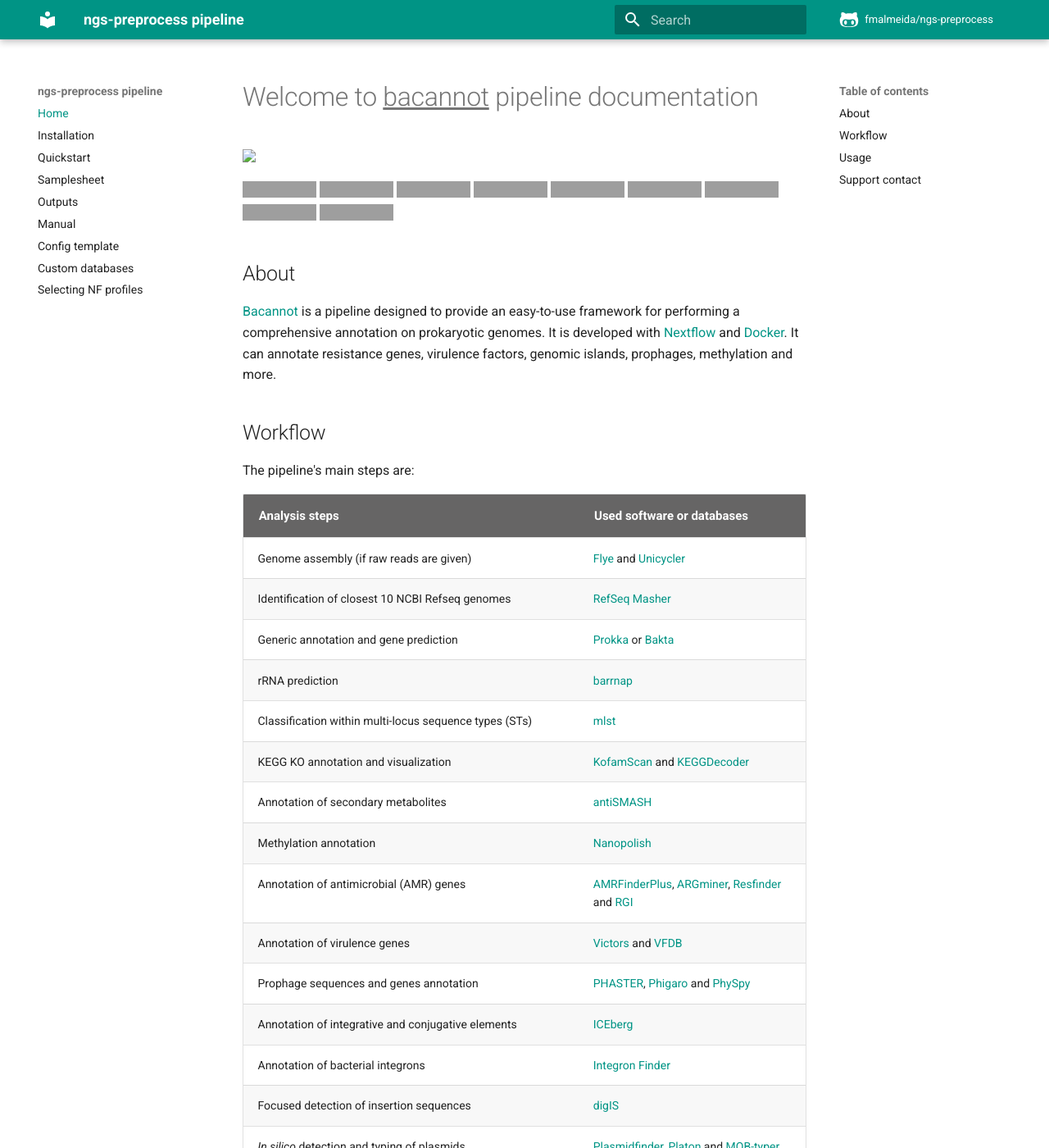
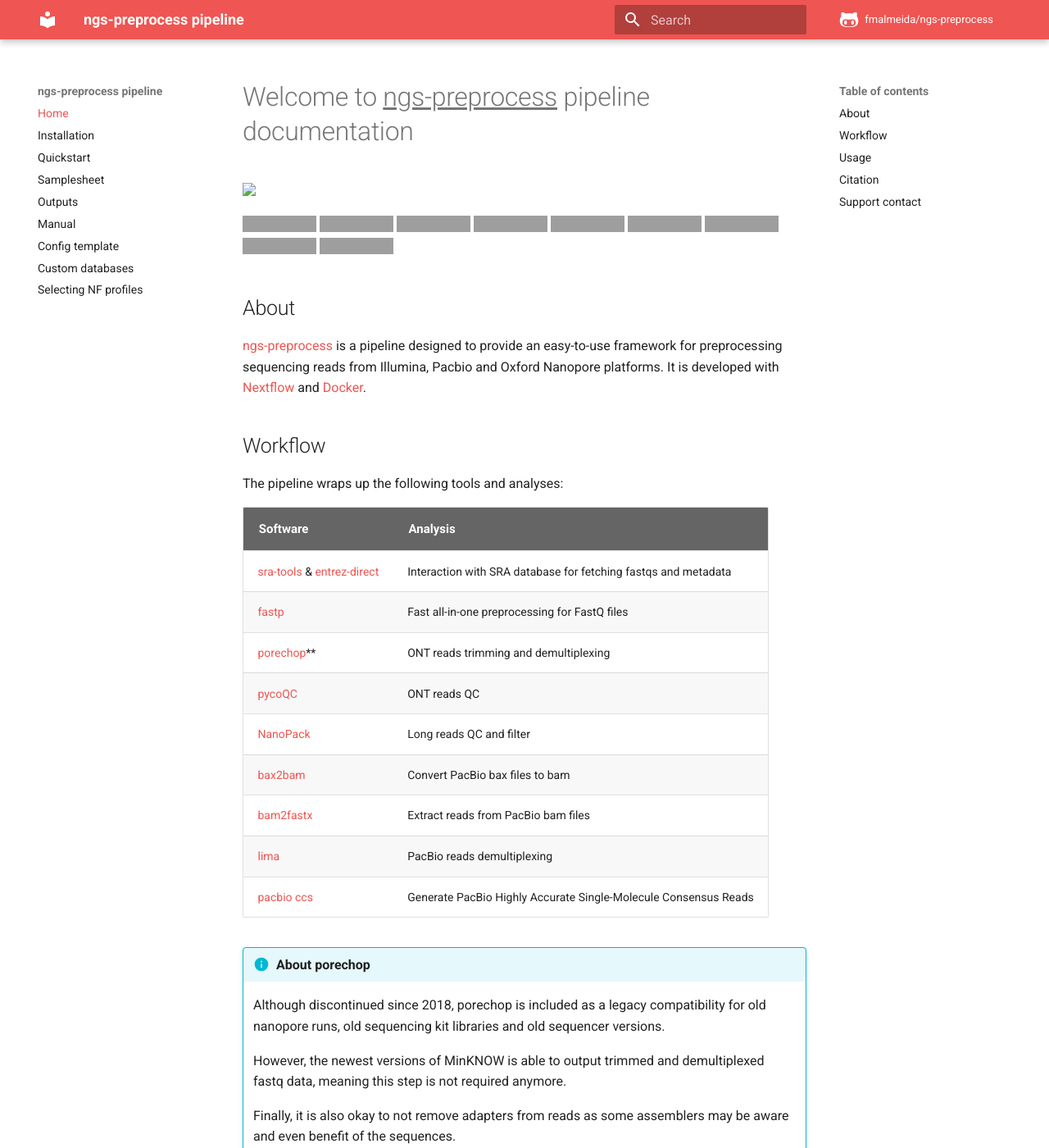
Before and after one commit to fmalmeida/ngs-preprocess, an MkDocs documentation site: the page built from docs/index.md, in a window 1280 px wide and 1400 px high, cut to the strip 0-1400 px from the top of the window. Shown: the whole strip at 82% size. Built offline with MkDocs 1.6.1 and Material for MkDocs 9.7.7, drawn with Linux system fonts in a browser that asks for light colours; comment, search, counter and statistics services are not loaded; some of the changed text lies outside the part shown; grey boxes are pictures that could not be loaded.

Commit message:
update homepage

````diff
--- a/docs/index.md
+++ b/docs/index.md
@@ -1,56 +1,48 @@
-# Welcome to <u>bacannot</u> pipeline documentation
+# Welcome to <u>ngs-preprocess</u> pipeline documentation
 
 <img src="./lab_logo.png" width="300px">
 
 [![F1000 Paper](https://img.shields.io/badge/Citation%20F1000-10.12688/f1000research.139488.1-orange)](https://doi.org/10.12688/f1000research.139488.1)
-[![GitHub release (latest by date including pre-releases)](https://img.shields.io/github/v/release/fmalmeida/bacannot?include_prereleases&label=Latest%20release)](https://github.com/fmalmeida/bacannot/releases)
-[![Documentation](https://img.shields.io/badge/Documentation-readthedocs-brightgreen)](https://bacannot.readthedocs.io/en/latest/?badge=latest)
+[![GitHub release (latest by date including pre-releases)](https://img.shields.io/github/v/release/fmalmeida/ngs-preprocess?include_prereleases&label=Latest%20release)](https://github.com/fmalmeida/ngs-preprocess/releases)
+[![Documentation](https://img.shields.io/badge/Documentation-readthedocs-brightgreen)](https://ngs-preprocess.readthedocs.io/en/latest/?badge=latest)
 [![Nextflow](https://img.shields.io/badge/nextflow%20DSL2-%E2%89%A521.10.3-23aa62.svg?labelColor=000000)](https://www.nextflow.io/)
 [![run with docker](https://img.shields.io/badge/run%20with-docker-0db7ed?labelColor=000000&logo=docker)](https://www.docker.com/)
 [![run with singularity](https://img.shields.io/badge/run%20with-singularity-1d355c.svg?labelColor=000000)](https://sylabs.io/docs/)
-[![License](https://img.shields.io/badge/License-GPL%203-black)](https://github.com/fmalmeida/bacannot/blob/master/LICENSE)
+[![License](https://img.shields.io/badge/License-GPL%203-black)](https://github.com/fmalmeida/ngs-preprocess/blob/master/LICENSE)
 [![Follow on Twitter](http://img.shields.io/badge/twitter-%40fmarquesalmeida-1DA1F2?labelColor=000000&logo=twitter)](https://twitter.com/fmarquesalmeida)
-[![Zenodo Archive](https://img.shields.io/badge/Zenodo-Archive-blue)](https://doi.org/10.5281/zenodo.3627669)
+[![Zenodo Archive](https://img.shields.io/badge/Zenodo-Archive-blue)](https://doi.org/10.5281/zenodo.3451405)
 
 ## About
 
-[Bacannot](https://github.com/fmalmeida/bacannot) is a pipeline designed to provide an easy-to-use framework for performing a comprehensive annotation on prokaryotic genomes. It is developed with [Nextflow](https://www.nextflow.io/docs/latest/index.html) and [Docker](https://www.docker.com/). It can annotate resistance genes, virulence factors, genomic islands, prophages, methylation and more.
+[ngs-preprocess](https://github.com/fmalmeida/ngs-preprocess) is a pipeline designed to provide an easy-to-use framework for preprocessing sequencing reads from Illumina, Pacbio and Oxford Nanopore platforms. It is developed with [Nextflow](https://www.nextflow.io/docs/latest/index.html) and [Docker](https://www.docker.com/).
 
 ## Workflow
 
-The pipeline's main steps are:
+The pipeline wraps up the following tools and analyses:
 
-| Analysis steps | Used software or databases |
-| :------------- | :------------------------- |
-| Genome assembly (if raw reads are given) | [Flye](https://github.com/fenderglass/Flye) and [Unicycler](https://github.com/rrwick/Unicycler) |
-| Identification of closest 10 NCBI Refseq genomes | [RefSeq Masher](https://github.com/phac-nml/refseq_masher) |
-| Generic annotation and gene prediction | [Prokka](https://github.com/tseemann/prokka) or [Bakta](https://github.com/oschwengers/bakta) |
-| rRNA prediction | [barrnap](https://github.com/tseemann/barrnap) |
-| Classification within multi-locus sequence types (STs) | [mlst](https://github.com/tseemann/mlst) |
-| KEGG KO annotation and visualization | [KofamScan](https://github.com/takaram/kofam_scan) and [KEGGDecoder](https://github.com/bjtully/BioData/tree/master/KEGGDecoder) |
-| Annotation of secondary metabolites | [antiSMASH](https://docs.antismash.secondarymetabolites.org/) |
-| Methylation annotation | [Nanopolish](https://github.com/jts/nanopolish) |
-| Annotation of antimicrobial (AMR) genes | [AMRFinderPlus](https://github.com/ncbi/amr/wiki), [ARGminer](https://bench.cs.vt.edu/argminer), [Resfinder](https://cge.cbs.dtu.dk/services/ResFinder/) and [RGI](https://github.com/arpcard/rgi) |
-| Annotation of virulence genes | [Victors](http://www.phidias.us/victors/) and [VFDB](http://www.mgc.ac.cn/VFs/main.htm) |
-| Prophage sequences and genes annotation | [PHASTER](http://phast.wishartlab.com/), [Phigaro](https://github.com/bobeobibo/phigaro) and [PhySpy](https://github.com/linsalrob/PhiSpy) |
-| Annotation of integrative and conjugative elements | [ICEberg](http://db-mml.sjtu.edu.cn/ICEberg/) |
-| Annotation of bacterial integrons | [Integron Finder](https://github.com/gem-pasteur/Integron_Finder) |
-| Focused detection of insertion sequences | [digIS](https://github.com/janka2012/digIS) |
-| _In silico_ detection and typing of plasmids | [Plasmidfinder](https://cge.cbs.dtu.dk/services/PlasmidFinder/), [Platon](https://github.com/oschwengers/platon) and [MOB-typer](https://github.com/phac-nml/mob-suite)|
-| Prediction and visualization of genomic islands | [IslandPath-DIMOB](https://github.com/brinkmanlab/islandpath) and [gff-toolbox](https://github.com/fmalmeida/gff-toolbox) |
-| Custom annotation from formatted FASTA or NCBI protein IDs | [BLAST](https://blast.ncbi.nlm.nih.gov/Blast.cgi?PAGE_TYPE=BlastDocs) |
-| Merge of annotation results | [bedtools](https://bedtools.readthedocs.io/en/latest/) |
-| Genome Browser renderization | [JBrowse](http://jbrowse.org/) |
-| Circos plot generation | [easy_circos](https://easy_circos.readthedocs.io/en/latest/index.html) |
-| Renderization of automatic reports and shiny app for results interrogation | [R Markdown](https://rmarkdown.rstudio.com/), [Shiny](https://shiny.rstudio.com/) and [SequenceServer](https://sequenceserver.com/) |
+| Software | Analysis |
+| :------- | :------- |
+| [sra-tools](https://github.com/ncbi/sra-tools) & [entrez-direct](https://anaconda.org/bioconda/entrez-direct) | Interaction with SRA database for fetching fastqs and metadata |
+| [fastp](https://github.com/OpenGene/fastp) | Fast all-in-one preprocessing for FastQ files |
+| [porechop](https://github.com/rrwick/Porechop)** | ONT reads trimming and demultiplexing |
+| [pycoQC](https://github.com/tleonardi/pycoQC) | ONT reads QC |
+| [NanoPack](https://github.com/wdecoster/nanopack) | Long reads QC and filter |
+| [bax2bam](https://anaconda.org/bioconda/bax2bam) | Convert PacBio bax files to bam |
+| [bam2fastx](https://github.com/PacificBiosciences/pbtk#bam2fastx) | Extract reads from PacBio bam files |
+| [lima](https://github.com/PacificBiosciences/barcoding) | PacBio reads demultiplexing |
+| [pacbio ccs](https://ccs.how/) | Generate PacBio Highly Accurate Single-Molecule Consensus Reads |
+
+!!! info "About porechop"
+
+    Although discontinued since 2018, porechop is included as a legacy compatibility for old nanopore runs, old sequencing kit libraries and old sequencer versions.
+
+    However, the newest versions of MinKNOW is able to output trimmed and demultiplexed fastq data, meaning this step is not required anymore.
+
+    Finally, it is also okay to not remove adapters from reads as some assemblers may be aware and even benefit of the sequences.
 
 !!! note "Quickstart"
 
     A [quickstart](quickstart.md#) is available so you can quickly get the gist of the pipeline's capabilities.
-
-!!! info "About prokka annotation"
-
-    In order to increase the accuracy of prokka annotation, this pipeline includes an additional HMM database to prokka's defaults. It can be either TIGRFAM (smaller but curated) or PGAP (bigger comprehensive NCBI database that contains TIGRFAM).
 
 ## Usage
 
@@ -58,15 +50,23 @@ The pipeline's common usage is very simple as shown below:
 
 ```bash
 # usual command-line
-nextflow run fmalmeida/bacannot \
-    --bacannot_db "./bacannot_databases" \
-    --input "bacannot_samplesheet.yml"
+nextflow run fmalmeida/ngs-preprocess \
+    --sra_ids "list_of_sra.txt" \
+    --lreads_min_length 750 \
+    --output "./preprocessed_data" \
+    ...
 ```
 
 !!! quote
 
     Some parameters are required, some are not. Please read the pipeline's manual reference to understand each parameter.
 
+## Citation
+
+In order to cite this pipeline, please refer to:
+
+> Almeida FMd, Campos TAd and Pappas Jr GJ. Scalable and versatile container-based pipelines for de novo genome assembly and bacterial annotation. F1000Research 2023, 12:1205 (<https://doi.org/10.12688/f1000research.139488.1>)
+
 ## Support contact
 
-Whenever a doubt arise feel free to contact me at almeidafmarques@gmail.com
+Whenever a doubt arise feel free to contact me via the [github issues](https://github.com/fmalmeida/ngs-preprocess/issues).
--- a/mkdocs.yml
+++ b/mkdocs.yml
@@ -16,8 +16,8 @@ nav:
 theme:
   name: material
   palette:
-    primary: teal
-    accent: deep purple
+    primary: red
+    accent: blue grey
   icon:
     repo: fontawesome/brands/github-alt
 plugins:
````
Also changed, not shown: docs/index.rst (deleted, +0 -85 lines).
